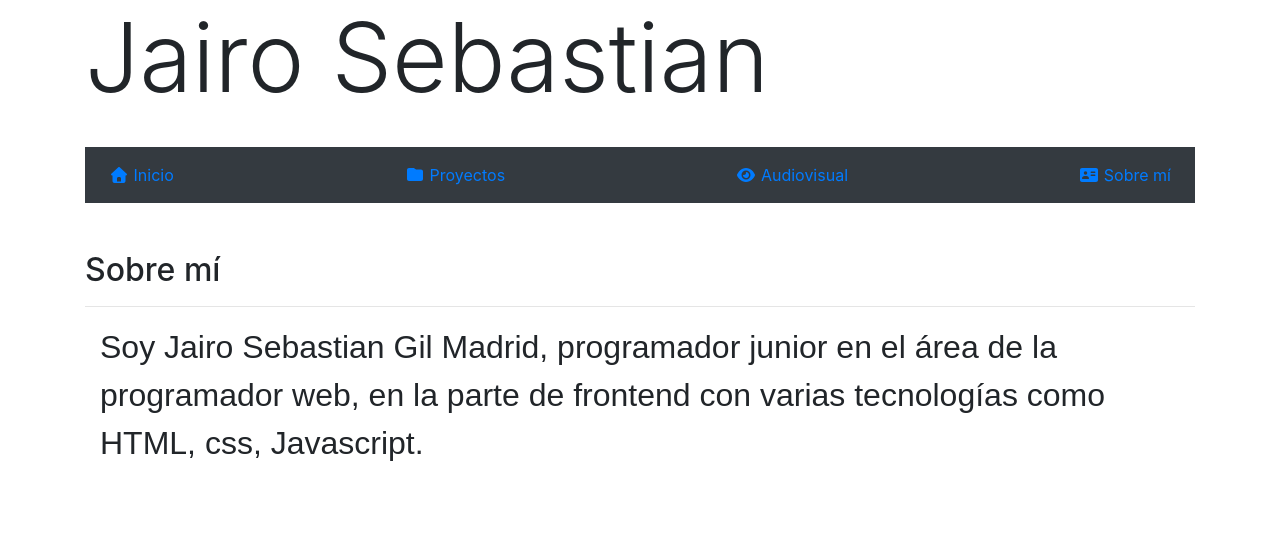
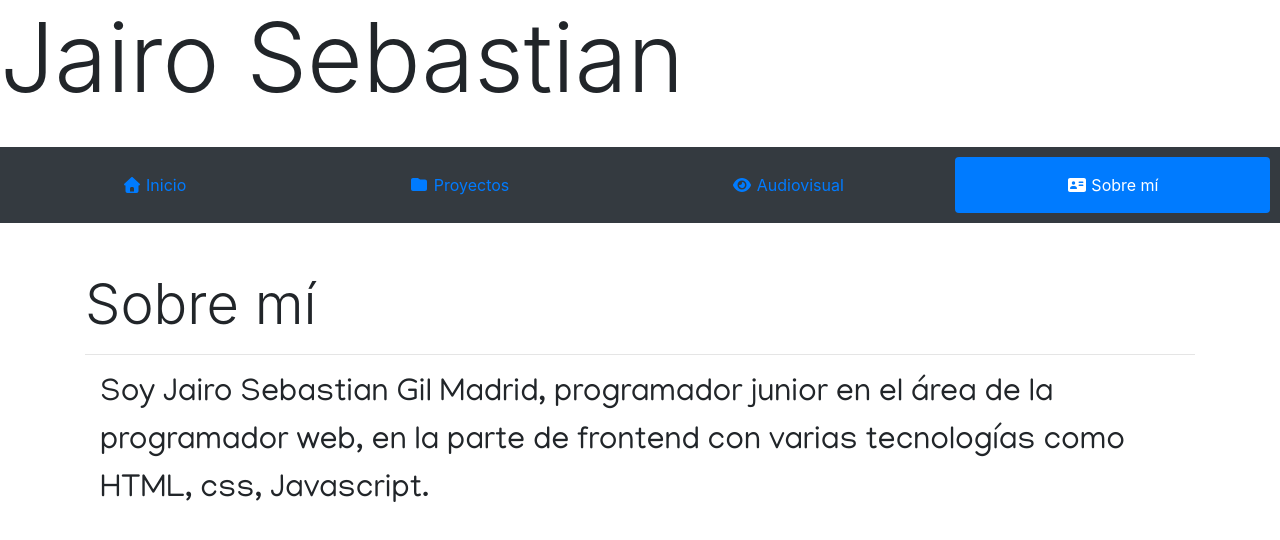
Before and after one commit to kuroseiro/kuroseiro.github.io, a plain HTML site: page about.html in a window 1280 px wide. Drawn offline with nearby package versions, Linux system fonts and the light colour scheme; files whose address does not match are found by name.

Commit message:
Actualizacion de la decoración de la página en el nav

```diff
--- a/about.html
+++ b/about.html
@@ -4,6 +4,7 @@
   <meta charset="UTF-8">
   <meta name="viewport" content="width=device-width, initial-scale=1.0">
   <meta http-equiv="X-UA-Compatible" content="ie=edge">
+  <link href="https://fonts.googleapis.com/css?family=Manjari&display=swap" rel="stylesheet">
   <link rel="stylesheet" href="css/all.min.css">
   <link rel="stylesheet" href="css/bootstrap.min.css">
   <link rel="stylesheet" href="css/estilo.css">
@@ -12,25 +13,21 @@
   <title>Blog</title>
 </head>
 <body>
-  <div class="container">
   <header>
     <h1 class="display-1">Jairo Sebastian</h1>
   </header>
-    <div class="blog-header bg-dark barra">
-      <nav class="navbar d-flex justify-content-between">
-        <a href="index.html" class="p-2"><i class="fas fa-home"></i>&nbspInicio</a>
-        <a href="proyect.html" class="p-2"><i class="fas fa-folder"></i>&nbspProyectos</a>
-        <a href="visual.html" class="p-2"><i class="fas fa-eye"></i>&nbspAudiovisual</a>
-        <a href="about.html" class="p-2"><i class="fas fa-address-card"></i>&nbspSobre mí</a>
+  <nav class="nav nav-pills nav-fill bg-dark barra">
+    <li class="nav-item"><a href="index.html" class="nav-link"><div class="AnimacionBarra"><i class="fas fa-home"></i>&nbspInicio</div></a></li>
+    <li class="nav-item"><a href="proyect.html" class="nav-link"><div class="AnimacionBarra"><i class="fas fa-folder"></i>&nbspProyectos</div></a></li>
+    <li class="nav-item"><a href="visual.html" class="nav-link"><div class="AnimacionBarra"><i class="fas fa-eye"></i>&nbspAudiovisual</div></a></li>
+    <li class="nav-item"><a href="about.html" class="nav-link active"><div class="AnimacionBarra"><i class="fas fa-address-card"></i>&nbspSobre mí</div></a></li>
   </nav>
-    </div>
-    <div>
-      <h2 class="h2">Sobre mí</h2>
+  <div class="container">
+    <h2 class="display-4">Sobre mí</h2>
     <hr>
     <section>
       <p>Soy Jairo Sebastian Gil Madrid, programador junior en el área de la programador web, en la parte de frontend con varias tecnologías como HTML, css, Javascript.</p>
     </section>
-    </div>
   </div>
   <script src="https://code.jquery.com/jquery-3.3.1.slim.min.js" integrity="sha384-q8i/X+965DzO0rT7abK41JStQIAqVgRVzpbzo5smXKp4YfRvH+8abtTE1Pi6jizo" crossorigin="anonymous"></script>
   <script src="https://cdnjs.cloudflare.com/ajax/libs/popper.js/1.14.7/umd/popper.min.js" integrity="sha384-UO2eT0CpHqdSJQ6hJty5KVphtPhzWj9WO1clHTMGa3JDZwrnQq4sF86dIHNDz0W1" crossorigin="anonymous"></script>
--- a/css/estilo.css
+++ b/css/estilo.css
@@ -11,7 +11,10 @@ p{
   margin: 15px;
   font-family: 'Manjari', sans-serif;
   font-size: 2em;
-}
+}/*
+li a{
+  color: #fff;
+}*/
 .section{
   padding: 1.5em;
   background-color: #f5f5f5;
@@ -25,6 +28,7 @@ p{
 }
 .barra{
   margin: 2em 0px 3em 0px;
+  padding: 10px;
 }
 .nav-esc{
   overflow: hidden;
@@ -49,3 +53,6 @@ p{
 .nav-esc:target .menuInterno{
   max-height: 10em;
 }
+.AnimacionBarra{
+  padding: .5em;
+}
```
Also changed, not shown: index.html (+11 -12 lines), proyect.html (+7 -10 lines), visual.html (+10 -14 lines), webfonts/fa-brands-400.svg (renamed from css/webfonts/fa-brands-400.svg), webfonts/fa-brands-400.ttf (renamed from css/webfonts/fa-brands-400.ttf), webfonts/fa-brands-400.woff (renamed from css/webfonts/fa-brands-400.woff), webfonts/fa-brands-400.woff2 (renamed from css/webfonts/fa-brands-400.woff2), webfonts/fa-regular-400.svg (renamed from css/webfonts/fa-regular-400.svg), webfonts/fa-regular-400.ttf (renamed from css/webfonts/fa-regular-400.ttf), webfonts/fa-regular-400.woff (renamed from css/webfonts/fa-regular-400.woff), webfonts/fa-regular-400.woff2 (renamed from css/webfonts/fa-regular-400.woff2), webfonts/fa-solid-900.svg (renamed from css/webfonts/fa-solid-900.svg), webfonts/fa-solid-900.ttf (renamed from css/webfonts/fa-solid-900.ttf), webfonts/fa-solid-900.woff (renamed from css/webfonts/fa-solid-900.woff), 1 more files, 6 other files. Lines whose indentation alone changed are shown as unchanged.
